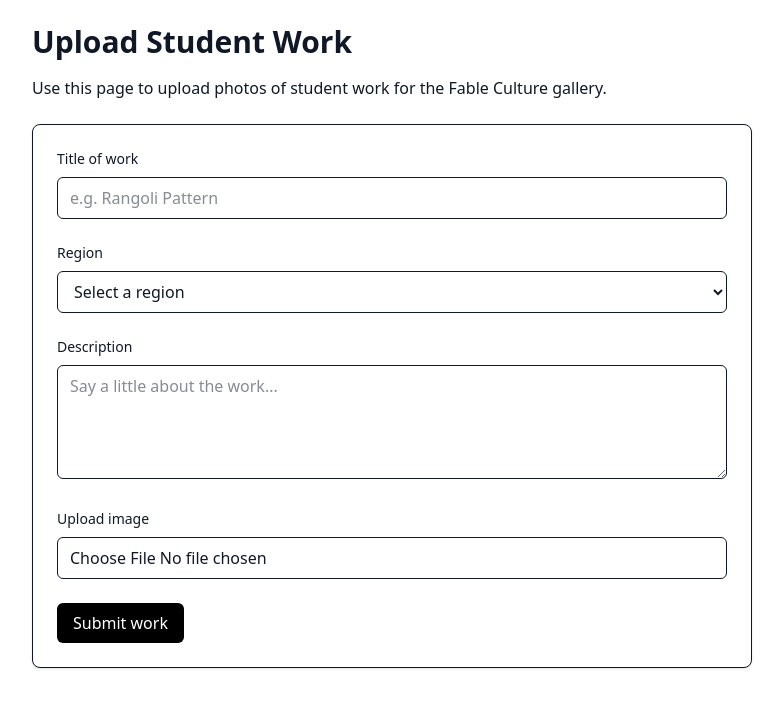
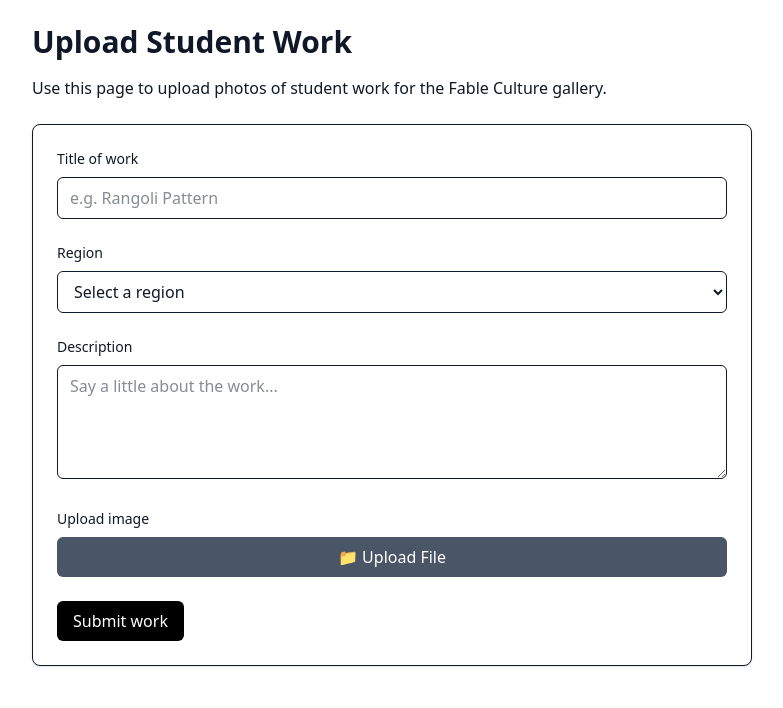
Before and after one commit to jimbobding/fable-culture, a Next.js app: page /upload in a window 1280 px wide. Shown: the top 708 px of the page, without its empty margins (248-1031 px from the left). Built offline with nearby package versions, Linux system fonts and the light colour scheme.

Commit message:
changed the file input for photos

```diff
--- a/src/components/StudentUploadForm.tsx
+++ b/src/components/StudentUploadForm.tsx
@@ -66,6 +66,10 @@ export default function StudentUploadForm() {
     }
   }
 
+  const isMobile =
+    typeof window !== "undefined" &&
+    /Android|iPhone|iPad|iPod/i.test(navigator.userAgent);
+
   return (
     <form
       onSubmit={handleSubmit}
@@ -117,27 +121,56 @@ export default function StudentUploadForm() {
       </div>
 
       <div>
-        <label htmlFor="image" className="mb-2 block text-sm font-medium">
-          Upload image
-        </label>
-
         <input
           ref={fileInputRef}
           id="image"
           type="file"
           accept="image/*"
-          capture="environment"
+          className="hidden"
           onChange={(e) => {
             const file = e.target.files?.[0] ?? null;
             setSelectedFile(file);
           }}
-          className="w-full rounded-md border px-3 py-2"
         />
-        {selectedFile && (
-          <p className="mt-2 text-sm text-gray-600">
-            Selected file: {selectedFile.name}
-          </p>
-        )}
+        <div>
+          <label className="mb-2 block text-sm font-medium">Upload image</label>
+
+          <div className="flex gap-3">
+            {isMobile && (
+              <button
+                type="button"
+                onClick={() => {
+                  if (fileInputRef.current) {
+                    fileInputRef.current.setAttribute("capture", "environment");
+                    fileInputRef.current.click();
+                  }
+                }}
+                className="flex-1 rounded-md bg-blue-600 px-4 py-2 text-white hover:bg-blue-700"
+              >
+                📸 Take Photo
+              </button>
+            )}
+
+            <button
+              type="button"
+              onClick={() => {
+                if (fileInputRef.current) {
+                  fileInputRef.current.removeAttribute("capture");
+                  fileInputRef.current.click();
+                }
+              }}
+              className="flex-1 rounded-md bg-gray-600 px-4 py-2 text-white hover:bg-gray-700"
+            >
+              📁 Upload File
+            </button>
+          </div>
+
+          {selectedFile && (
+            <p className="mt-2 text-sm text-gray-600">
+              Selected file: {selectedFile.name}
+            </p>
+          )}
+        </div>
       </div>
 
       <button
```
